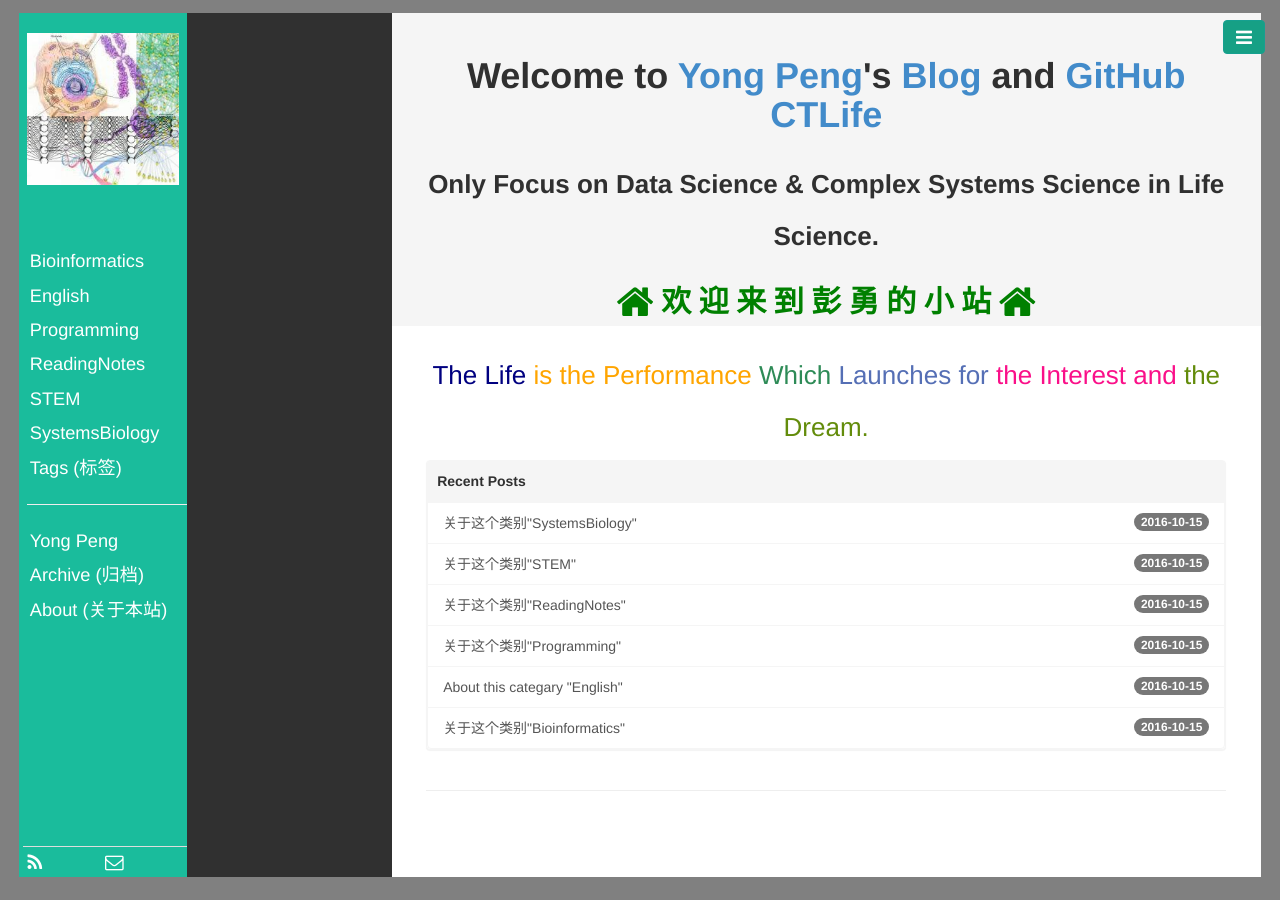
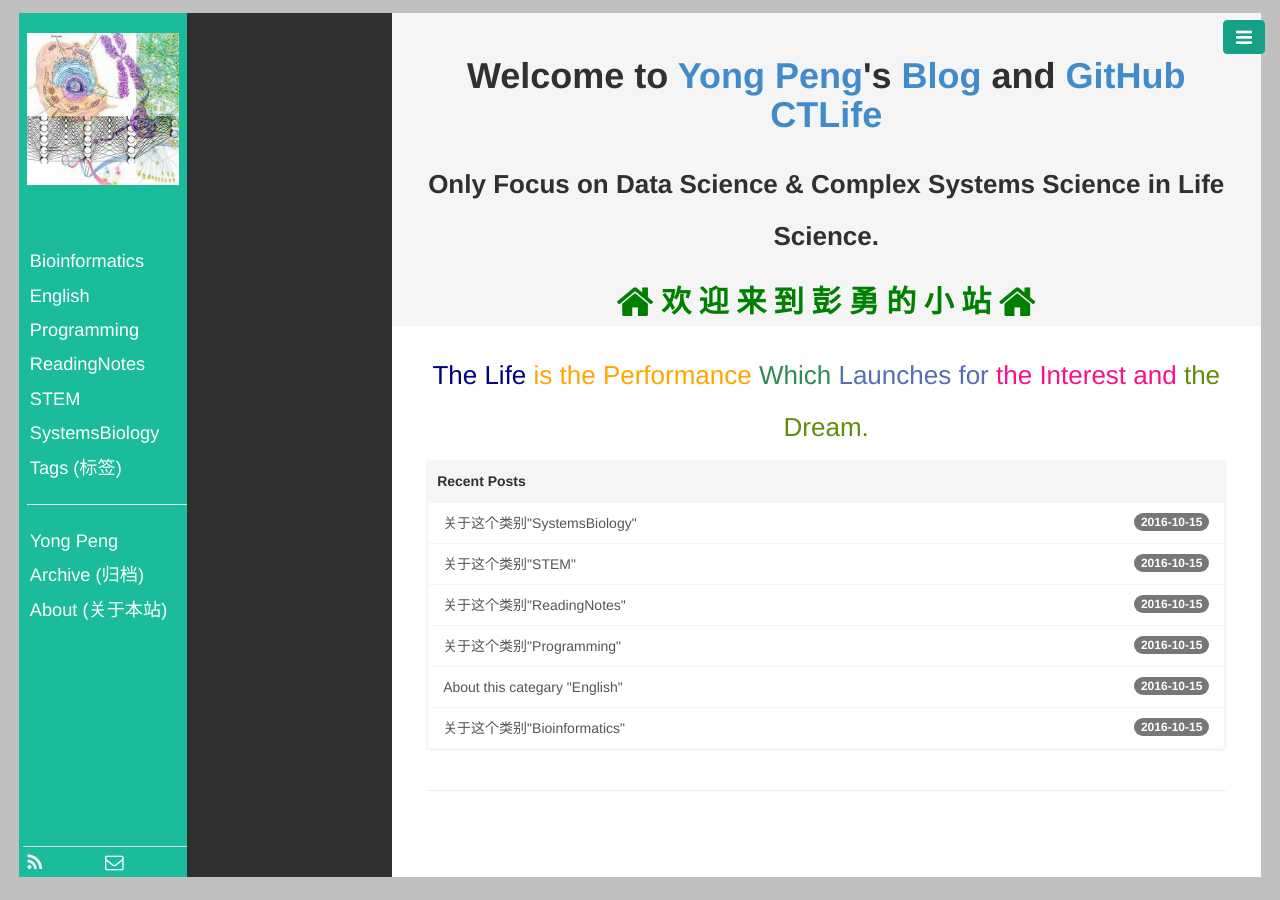
Before and after one commit to CTLife/CTLife.github.io, a Jekyll site: the page built from index.html, in a window 1280 px wide. Built offline with Jekyll 4.4.1, drawn with Linux system fonts in a browser that asks for light colours; Markdown is read by kramdown in place of the engine named in the settings; the list of posts is cut into pages by our own code.

Commit message:
Update base.css

```diff
--- a/public/css/base.css
+++ b/public/css/base.css
@@ -8,7 +8,7 @@ body, html {
   margin: 0%;
   height: 100%;
   overflow: auto;
-  background-color: #808080;
+  background-color: #C0C0C0;
 }
 .row {
   height: 100%;
```
